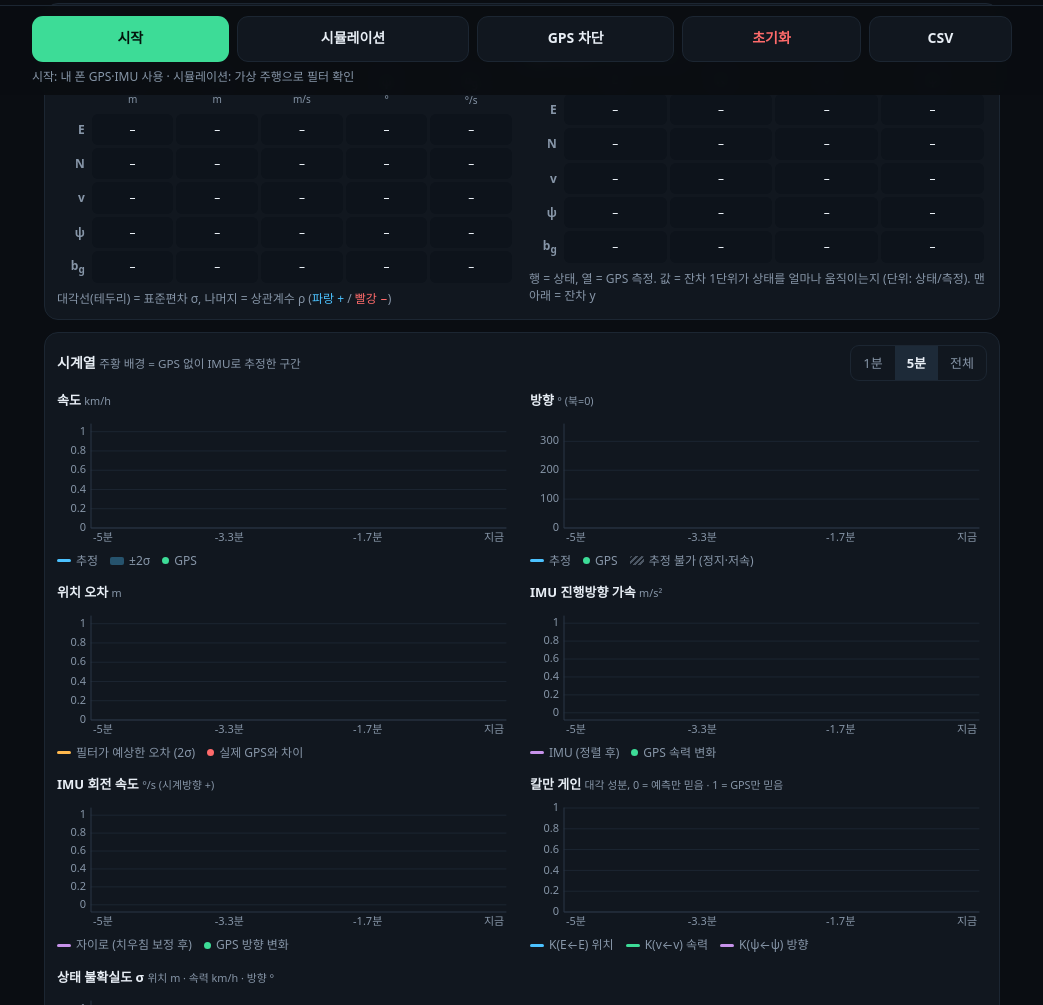
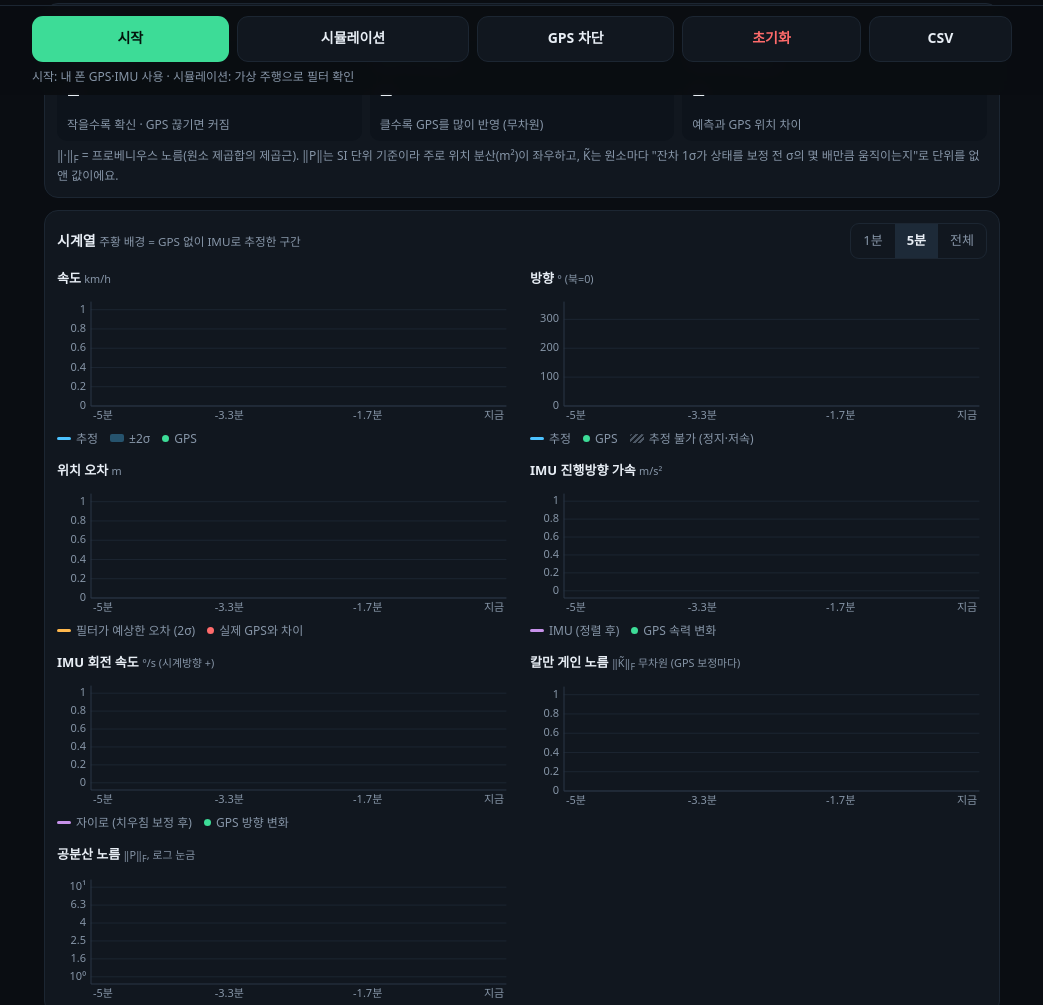
Before and after one commit to JH-ESCL/gps-dash, a plain HTML site: page index.html in a window 1280 px wide. Shown: the part 705-1710 px from the top of the page, without its empty margins (118-1161 px from the left). Drawn offline with Linux system fonts and the light colour scheme.

Commit message:
P·K 행렬 표를 노름으로 축약: ‖P‖_F, 무차원 ‖K̃‖_F, 위치 잔차, 노름 추이 그래프
Co-Authored-By: Claude Opus 5.5 <noreply@anthropic.com>
Claude-Session: https://claude.ai/code/session_0124rTxxmim71RKWw7r7Qm5Q

```diff
--- a/index.html
+++ b/index.html
@@ -58,16 +58,10 @@ h2{font-size:14px;margin:0;font-weight:700}
 .pt{font-size:13px;font-weight:600}
 .pt small{color:var(--dim);font-weight:400}
 #errNow{color:var(--out);font-size:13px;min-height:1em;margin-top:6px}
-.mx{display:grid;grid-template-columns:repeat(2,minmax(0,1fr));gap:14px;margin-top:8px}
-@media(max-width:700px){.mx{grid-template-columns:minmax(0,1fr)}}
-.mt{width:100%;border-collapse:separate;border-spacing:3px;font-size:12px;table-layout:fixed}
-.mt th{color:var(--dim);font-weight:600;padding:2px 0;text-align:center}
-.mt th:first-child{width:2.4em;text-align:right;padding-right:4px}
-.mt td{text-align:center;padding:7px 2px;border-radius:6px;background:#0d131b;white-space:nowrap;overflow:hidden;text-overflow:ellipsis}
-.mt td.dg{outline:1px solid #2f4a63}
-.mt tr.y td{background:none;color:var(--dim);padding-top:2px}
+.nm{display:grid;grid-template-columns:repeat(3,minmax(0,1fr));gap:8px;margin-top:8px}
+.nt{background:#0d131b;border-radius:10px;padding:8px 10px}
+.nv{font-size:clamp(18px,5.5vw,26px);font-weight:800;margin-top:2px;white-space:nowrap}
 .mcap{font-size:12px;color:var(--dim);margin-top:4px}
-.mh{font-size:13px;font-weight:700;margin-bottom:2px}
 .bar{position:fixed;left:0;right:0;bottom:0;background:rgba(10,13,18,.94);backdrop-filter:blur(8px);border-top:1px solid var(--line);
   padding:10px 12px calc(10px + env(safe-area-inset-bottom))}
 .bar .in{max-width:980px;margin:0 auto}
@@ -118,12 +112,12 @@ code{color:var(--ink)}
 
   <section class="card">
     <div class="ch"><h2>필터 내부</h2><span class="mcap" id="kAge"></span></div>
-    <div class="mx">
-      <div><div class="mh">공분산 P</div><table class="mt" id="tP"></table>
-        <div class="mcap">대각선(테두리) = 표준편차 σ, 나머지 = 상관계수 ρ (<span style="color:var(--kf)">파랑 +</span> / <span style="color:var(--err)">빨강 −</span>)</div></div>
-      <div><div class="mh">칼만 게인 K <small style="color:var(--dim);font-weight:400">(마지막 GPS 보정)</small></div><table class="mt" id="tK"></table>
-        <div class="mcap">행 = 상태, 열 = GPS 측정. 값 = 잔차 1단위가 상태를 얼마나 움직이는지 (단위: 상태/측정). 맨 아래 = 잔차 y</div></div>
+    <div class="nm">
+      <div class="nt"><div class="k">공분산 ‖P‖<sub>F</sub></div><div class="nv" id="nP">–</div><div class="mcap">작을수록 확신 · GPS 끊기면 커짐</div></div>
+      <div class="nt"><div class="k">칼만 게인 ‖K̃‖<sub>F</sub></div><div class="nv" id="nK">–</div><div class="mcap">클수록 GPS를 많이 반영 (무차원)</div></div>
+      <div class="nt"><div class="k">위치 잔차 ‖y<sub>E,N</sub>‖</div><div class="nv" id="nY">–</div><div class="mcap">예측과 GPS 위치 차이</div></div>
     </div>
+    <div class="mcap" style="margin-top:6px">‖·‖<sub>F</sub> = 프로베니우스 노름(원소 제곱합의 제곱근). ‖P‖는 SI 단위 기준이라 주로 위치 분산(m²)이 좌우하고, K̃는 원소마다 "잔차 1σ가 상태를 보정 전 σ의 몇 배만큼 움직이는지"로 단위를 없앤 값이에요.</div>
   </section>
 
   <section class="card">
@@ -140,10 +134,8 @@ code{color:var(--ink)}
         <div class="lg"><span><i class="sw" style="background:var(--imu)"></i>IMU (정렬 후)</span><span><i class="dt" style="background:var(--gps)"></i>GPS 속력 변화</span></div></div>
       <div class="pl"><div class="pt">IMU 회전 속도 <small>°/s (시계방향 +)</small></div><div class="fig"><canvas id="cvW"></canvas></div>
         <div class="lg"><span><i class="sw" style="background:var(--imu)"></i>자이로 (치우침 보정 후)</span><span><i class="dt" style="background:var(--gps)"></i>GPS 방향 변화</span></div></div>
-      <div class="pl"><div class="pt">칼만 게인 <small>대각 성분, 0 = 예측만 믿음 · 1 = GPS만 믿음</small></div><div class="fig"><canvas id="cvK"></canvas></div>
-        <div class="lg"><span><i class="sw" style="background:var(--kf)"></i>K(E←E) 위치</span><span><i class="sw" style="background:var(--gps)"></i>K(v←v) 속력</span><span><i class="sw" style="background:var(--imu)"></i>K(ψ←ψ) 방향</span></div></div>
-      <div class="pl"><div class="pt">상태 불확실도 σ <small>위치 m · 속력 km/h · 방향 °</small></div><div class="fig"><canvas id="cvS"></canvas></div>
-        <div class="lg"><span><i class="sw" style="background:var(--kf)"></i>σ 위치</span><span><i class="sw" style="background:var(--gps)"></i>σ 속력</span><span><i class="sw" style="background:var(--imu)"></i>σ 방향</span></div></div>
+      <div class="pl"><div class="pt">칼만 게인 노름 <small>‖K̃‖<sub>F</sub> 무차원 (GPS 보정마다)</small></div><div class="fig"><canvas id="cvK"></canvas></div></div>
+      <div class="pl"><div class="pt">공분산 노름 <small>‖P‖<sub>F</sub>, 로그 눈금</small></div><div class="fig"><canvas id="cvS"></canvas></div></div>
     </div>
   </section>
 
--- a/js/app.js
+++ b/js/app.js
@@ -18,6 +18,7 @@ function resetHist() {
   ref = null; prevG = null; lastFixT = 0; lastRawT = 0; gpsIv = []; lastKfT = 0; lastImuT = 0;
   kf.x = null; imu.reset();
 }
+const fro = A => Math.sqrt(A.reduce((s, r) => s + r.reduce((t, v) => t + v * v, 0), 0));
 const push = (arr, v) => { arr.push(v); if (arr.length > MAX_HIST) arr.splice(0, arr.length - MAX_HIST); };
 
 /* ---------- GPS 수신 ---------- */
@@ -39,8 +40,8 @@ function onGps(f) {
   push(H.gps, rec);
   if (res.d != null) push(H.err, { t: f.t, d: res.d, blocked: false });
   if (!res.init && kf.last) {
-    const L = kf.last, col = n => L.names.indexOf(n);
-    push(H.gain, { t: f.t, kE: L.K[0][col('E')], kv: col('v') >= 0 ? L.K[2][col('v')] : null, kp: col('ψ') >= 0 ? L.K[3][col('ψ')] : null });
+    const L = kf.last;
+    push(H.gain, { t: f.t, kn: fro(L.Kn) });
   }
   lastFixT = f.t;
 
@@ -68,7 +69,7 @@ setInterval(() => {
   if (now - lastKfT >= 500) {
     lastKfT = now;
     const [la, lo] = kf.ll();
-    push(H.kf, { t: now, lat: la, lon: lo, v: kf.x[2], psi: deg(kf.x[3]), sv: Math.sqrt(kf.P[2][2]), sp: deg(Math.sqrt(kf.P[3][3])), sig: kf.sigma(), out });
+    push(H.kf, { t: now, lat: la, lon: lo, v: kf.x[2], psi: deg(kf.x[3]), sv: Math.sqrt(kf.P[2][2]), sp: deg(Math.sqrt(kf.P[3][3])), sig: kf.sigma(), pn: fro(kf.P), out });
   }
   if (now - lastImuT >= 200 && imu.fresh()) {
     lastImuT = now;
@@ -224,15 +225,11 @@ function render() {
     { type: 'line', color: COL.out, dash: [5, 4], width: 1.6, pts: H.kf.map(p => [p.t, 2 * p.sig]) },
     { type: 'dots', color: COL.err, pts: H.err.filter(p => !p.blocked).map(p => [p.t, p.d]), hollow: H.err.filter(p => p.blocked).map(p => [p.t, p.d]), hollowColor: COL.err },
   ] });
-  timeChart($('cvK'), { t0, t1, outages, yMin: 0, yMax: 1, series: [
-    { type: 'line', color: COL.kf, pts: H.gain.map(p => [p.t, p.kE]) },
-    { type: 'line', color: COL.gps, width: 1.6, pts: H.gain.filter(p => p.kv != null).map(p => [p.t, p.kv]) },
-    { type: 'line', color: COL.imu, width: 1.6, pts: H.gain.filter(p => p.kp != null).map(p => [p.t, p.kp]) },
+  timeChart($('cvK'), { t0, t1, outages, yMin: 0, series: [
+    { type: 'line', color: COL.kf, pts: H.gain.map(p => [p.t, p.kn]) },
   ] });
-  timeChart($('cvS'), { t0, t1, outages, yMin: 0, series: [
-    { type: 'line', color: COL.kf, pts: H.kf.map(p => [p.t, p.sig]) },
-    { type: 'line', color: COL.gps, width: 1.6, pts: H.kf.map(p => [p.t, p.sv * 3.6]) },
-    { type: 'line', color: COL.imu, width: 1.6, pts: H.kf.filter(p => p.v > 1.5 && p.sp < 90).map(p => [p.t, p.sp]) },
+  timeChart($('cvS'), { t0, t1, outages, fmt: v => sup(v), series: [
+    { type: 'line', color: COL.out, pts: H.kf.map(p => [p.t, Math.log10(Math.max(1e-6, p.pn))]) },
   ] });
   timeChart($('cvA'), { t0, t1, outages, series: [
     { type: 'line', color: COL.imu, pts: H.imu.filter(p => p.a != null).map(p => [p.t, p.a]) },
@@ -250,42 +247,16 @@ function render() {
   $('errNow').textContent = blocked && be ? `차단 중 실제 오차 ${fmtM(be.d)} · 필터 예상 ±${fmtM(2 * c.sig)}` : '';
 }
 
-/* ---------- 공분산 P · 칼만 게인 K 표 ---------- */
-const ST = ['E', 'N', 'v', 'ψ', 'b<sub>g</sub>'];
-const SCALE = [1, 1, 1, 180 / Math.PI, 180 / Math.PI];            // 상태 표시 단위: m, m, m/s, °, °/s
-const MSCALE = { E: 1, N: 1, v: 1, 'ψ': 180 / Math.PI };          // 측정 표시 단위: m, m, m/s, °
-const UNIT = [' m', ' m', ' m/s', '°', '°/s'], MUNIT = { E: ' m', N: ' m', v: ' m/s', 'ψ': '°' };
-function num(x) {
-  const a = Math.abs(x);
-  return a === 0 ? '0' : a >= 100 ? x.toFixed(0) : a >= 1 ? x.toFixed(2) : a >= 0.01 ? x.toFixed(3) : x.toExponential(1);
-}
-const pos = a => `rgba(76,194,255,${(0.08 + 0.62 * Math.min(1, a)).toFixed(2)})`;
-const neg = a => `rgba(255,107,107,${(0.08 + 0.62 * Math.min(1, a)).toFixed(2)})`;
-let matKey = '';
+/* ---------- 공분산·게인 노름 ---------- */
+const sup = v => { const e = Math.round(v); return Math.abs(v - e) < 1e-6 ? `10${String(e).replace('-', '⁻').replace(/\d/g, d => '⁰¹²³⁴⁵⁶⁷⁸⁹'[d])}` : +(10 ** v).toPrecision(2); };
+const nfmt = x => (x >= 1000 ? x.toExponential(1).replace('e+', '×10^') : x >= 10 ? x.toFixed(1) : x.toFixed(3));
 function renderMatrices(now) {
-  const key = kf.x ? `${kf.t}|${kf.last ? kf.last.t : 0}` : 'none';
-  if (key === matKey && kf.x) { if (kf.last) $('kAge').textContent = ageText(now); return; }
-  matKey = key;
-  const head = '<tr><th></th>' + ST.map((s, i) => `<th>${s}<br><small style="font-weight:400">${UNIT[i].trim()}</small></th>`).join('') + '</tr>';
-  if (!kf.x) {
-    $('tP').innerHTML = head + ST.map(s => `<tr><th>${s}</th>${ST.map(() => '<td>–</td>').join('')}</tr>`).join('');
-    $('tK').innerHTML = '<tr><th></th><th>E</th><th>N</th><th>v</th><th>ψ</th></tr>' + ST.map(s => `<tr><th>${s}</th><td>–</td><td>–</td><td>–</td><td>–</td></tr>`).join('');
-    $('kAge').textContent = '필터 대기 중'; return;
-  }
-  const P = kf.P, sd = P.map((r, i) => Math.sqrt(Math.max(0, r[i])));
-  $('tP').innerHTML = head + ST.map((s, i) => `<tr><th>${s}</th>${ST.map((_, j) => {
-    if (i === j) return `<td class="dg" title="σ (${UNIT[i].trim()})">${num(sd[i] * SCALE[i])}</td>`;
-    const rho = P[i][j] / (sd[i] * sd[j] || 1);
-    return `<td style="background:${rho >= 0 ? pos(Math.abs(rho)) : neg(Math.abs(rho))}" title="ρ">${rho.toFixed(2)}</td>`;
-  }).join('')}</tr>`).join('');
+  if (!kf.x) { $('nP').textContent = $('nK').textContent = $('nY').textContent = '–'; $('kAge').textContent = mode ? '필터 대기 중' : ''; return; }
+  $('nP').textContent = nfmt(fro(kf.P));
   const L = kf.last;
-  if (!L) { $('tK').innerHTML = '<tr><td>아직 보정 없음</td></tr>'; $('kAge').textContent = ''; return; }
-  $('tK').innerHTML = '<tr><th></th>' + L.names.map(n => `<th>${n}</th>`).join('') + '</tr>' +
-    ST.map((s, i) => `<tr><th>${s}</th>${L.names.map((n, j) => {
-      const v = L.K[i][j] * SCALE[i] / MSCALE[n];
-      return `<td style="background:${v >= 0 ? pos(Math.abs(v)) : neg(Math.abs(v))}">${num(v)}</td>`;
-    }).join('')}</tr>`).join('') +
-    `<tr class="y"><th>y</th>${L.names.map((n, j) => `<td>${L.y[j] >= 0 ? '+' : ''}${num(L.y[j] * MSCALE[n])}${MUNIT[n]}</td>`).join('')}</tr>`;
+  if (!L) { $('nK').textContent = $('nY').textContent = '–'; $('kAge').textContent = ''; return; }
+  $('nK').textContent = fro(L.Kn).toFixed(2);
+  $('nY').textContent = `${Math.hypot(L.y[0], L.y[1]).toFixed(1)} m`;
   $('kAge').textContent = ageText(now);
 }
 function ageText(now) {
--- a/js/kalman.js
+++ b/js/kalman.js
@@ -95,7 +95,9 @@ export class EKF {
     const S = M.add(M.mul(M.mul(H, this.P), M.T(H)), M.diag(Rd));
     const K = M.mul(M.mul(this.P, M.T(H)), M.inv(S));
     this.x = this.x.map((v, i) => v + dot(K[i], y));
-    this.last = { t: this.t, K, y, names, S };          // 시각화용: 마지막 보정의 게인·잔차
+    // 시각화용: 무차원 게인 K̃ij = Kij·σ(잔차j)/σ(상태i, 보정 전) — 단위가 섞인 K를 비교 가능하게
+    const Kn = K.map((r, i) => r.map((v, j) => v * Math.sqrt(S[j][j]) / Math.sqrt(Math.max(1e-12, this.P[i][i]))));
+    this.last = { t: this.t, K, Kn, y, names, S };
     this.x[2] = Math.max(0, this.x[2]);
     this.x[3] = (this.x[3] % TAU + TAU) % TAU;
     const P = M.mul(M.sub(M.I(5), M.mul(K, H)), this.P);
--- a/sw.js
+++ b/sw.js
@@ -1,4 +1,4 @@
-const C = 'kf-viz-v4';
+const C = 'kf-viz-v5';
 const CORE = ['./', './index.html', './js/app.js', './js/kalman.js', './js/imu.js', './js/sim.js', './js/viz.js'];
 const EXTRA = ['./manifest.webmanifest', './icon.svg', './icon-192.png', './icon-512.png'];
 
```
Also changed, not shown: 1 other file.
